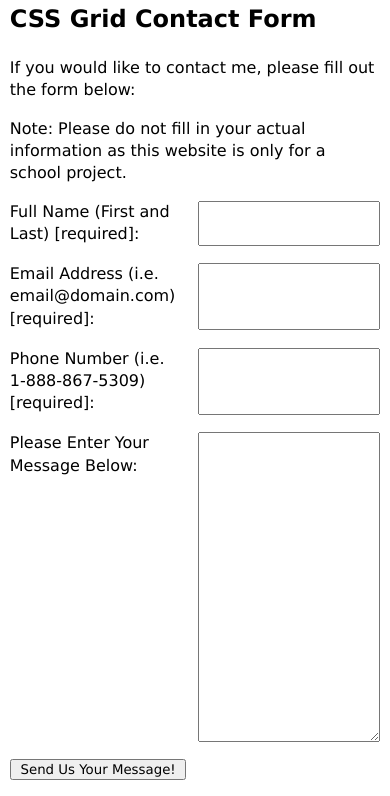
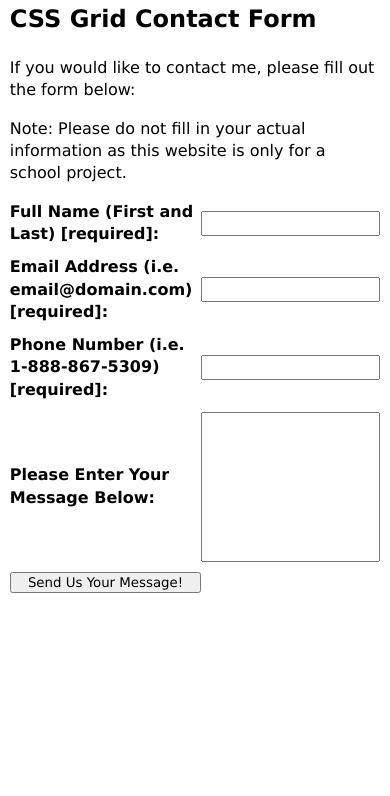
Before and after one commit to IkhmatS/flex-grid-sass-activity-2022-master, a plain HTML site: page contact.html in a window 390 px wide. Shown: the part 190-986 px from the top of the page. After the commit the page ends 844 px from the top, so only its background shows below. Drawn offline with Linux system fonts and the light colour scheme.

Commit message:
changed things

```diff
--- a/contact.html
+++ b/contact.html
@@ -15,30 +15,47 @@
 
         -ms-grid-columns: [form-labels]auto [form-text-inputs] 1fr;
         grid-template-columns: [form-labels]auto [form-text-inputs] 1fr;
-        gap: 8%;
+
+        row-gap: 8%;
+        column-gap: 10px;
+
+        justify-items: end;
+
+
+       /* justify-items: center;*/
+       align-items: center;
       }
 
       label {
         grid-column: form-labels;
+        font-weight: bold;
       }
 
       input {
         grid-column: form-text-inputs;
+        width: 100%;
       }
       textarea {
         grid-column: form-text-inputs;
+        width: 100%;
+        height: 150px;
+        resize: none;
       }
 
       input[type="submit"] {
         grid-column: 1 / span 2;
       }
 
-      @media all and (max-width: 700px) {
+      @media all and (max-width: 800px) {
         form {
           grid-template-rows: repeat(auto-fit, max-content);
           grid-template-columns: 1fr;
 
-          gap: 3%;
+          justify-items: stretch;
+
+          row-gap: 3%;
+          column-gap: 0ch;
+
         }
         label{
           grid-column: 1/span 1;
@@ -106,7 +123,7 @@
           required
         />
         <label for="message">Please Enter Your Message Below:</label>
-        <textarea id="message" rows="20" cols="50"></textarea>
+        <textarea id="message"></textarea>
         <input type="submit" value="Send Us Your Message!" />
       </form>
     </main>
```
